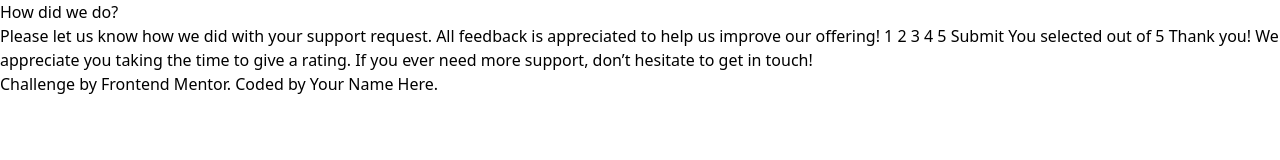
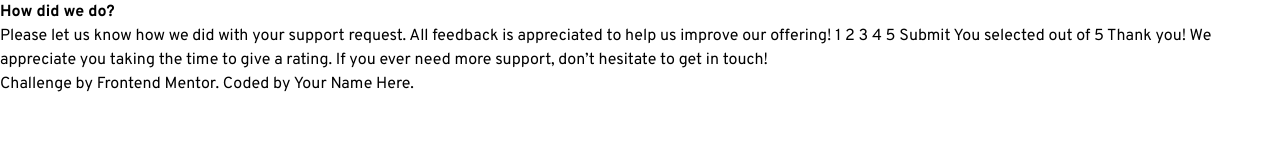
Before and after one commit to WilAm1/FEM-Challenges, a website: page pages/003-interactive-rating-component/index.html in a window 1280 px wide. Drawn offline with Linux system fonts and the light colour scheme.

Commit message:
Add style guide on tailwind config

```diff
--- a/pages/003-interactive-rating-component/index.html
+++ b/pages/003-interactive-rating-component/index.html
@@ -15,14 +15,19 @@
     <title>Frontend Mentor | Interactive rating component</title>
 
     <!-- Google Fonts -->
-
+    <link rel="preconnect" href="https://fonts.googleapis.com" />
+    <link rel="preconnect" href="https://fonts.gstatic.com" crossorigin />
+    <link
+      href="https://fonts.googleapis.com/css2?family=Overpass:wght@400;700&display=swap"
+      rel="stylesheet"
+    />
     <!-- Style Sheet -->
     <link rel="stylesheet" href="./css/main.css" />
   </head>
   <body>
     <!-- Rating state start -->
 
-    <p class="">How did we do?</p>
+    <p class="font-sans font-bold">How did we do?</p>
 
     Please let us know how we did with your support request. All feedback is
     appreciated to help us improve our offering! 1 2 3 4 5 Submit
--- a/pages/003-interactive-rating-component/tailwind.config.js
+++ b/pages/003-interactive-rating-component/tailwind.config.js
@@ -1,8 +1,24 @@
 /** @type {import('tailwindcss').Config} */
+
+const defaultTheme = require("tailwindcss/defaultTheme");
 module.exports = {
   content: ["./**/*.html"],
   theme: {
-    extend: {},
+    extend: {
+      colors: {
+        orange: "hsl(25, 97%, 53%)",
+        lightGray: "hsl(217, 12%, 63%)",
+        mediumGray: "hsl(216, 12%, 54%)",
+        darkBlue: "hsl(213, 19%, 18%)",
+        veryDarkBlue: "hsl(216, 12%, 8%)",
+      },
+      fontFamily: {
+        sans: ["Overpass", ...defaultTheme.fontFamily.sans],
+      },
+      fontSize: {
+        base: "15px",
+      },
+    },
   },
   plugins: [],
 };
```
Also changed, not shown: pages/003-interactive-rating-component/README.md, pages/003-interactive-rating-component/css/main.css.
